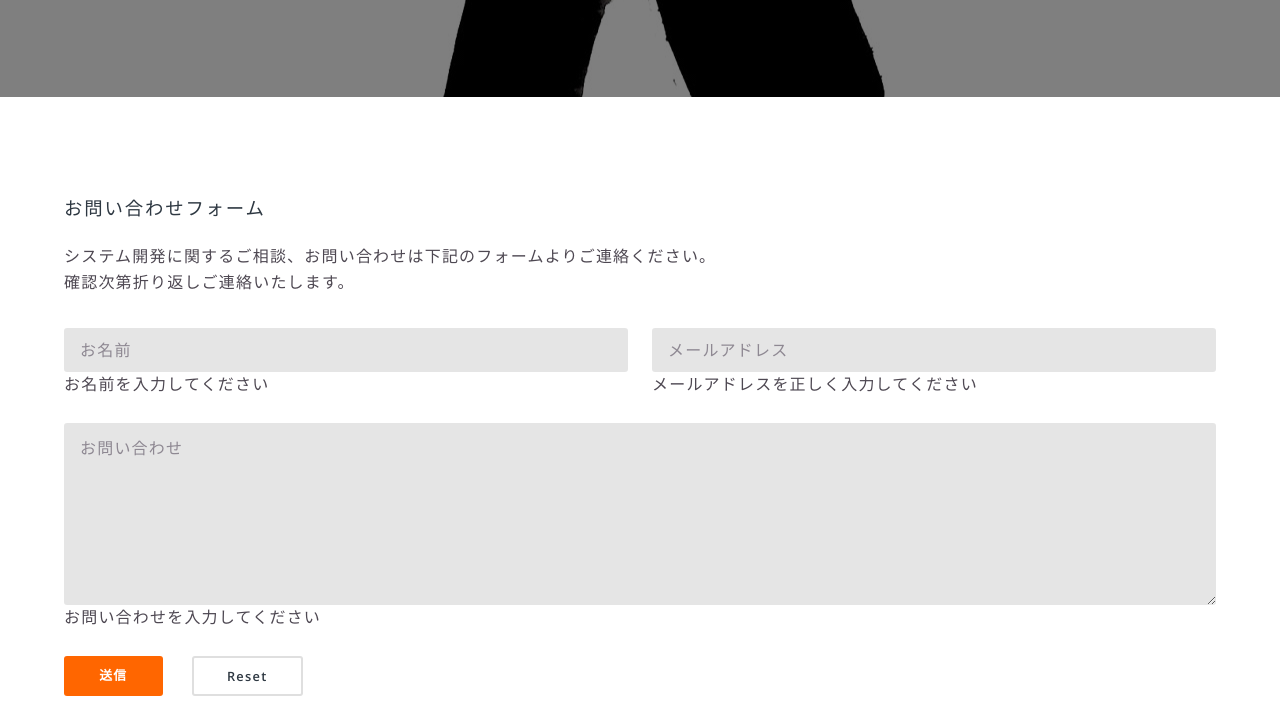
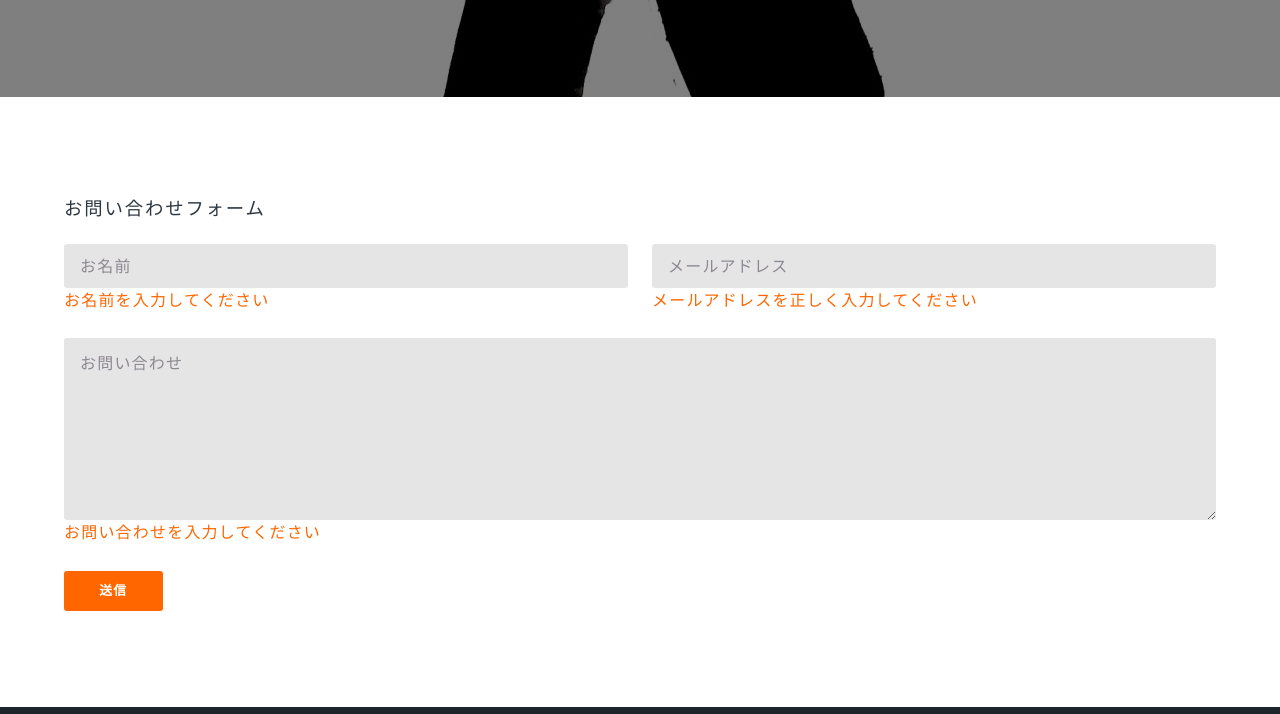
Before and after one commit to algolab-inc/algolab-inc.github.io, a plain HTML site: page contact/index.html in a window 1280 px wide. Shown: the part 238-952 px from the top of the page. Drawn offline with nearby package versions, Linux system fonts and the light colour scheme.

Commit message:
refs #1 デザイン修正

```diff
--- /dev/null
+++ b/assets/css/formrun_www.css
@@ -0,0 +1,3 @@
+.formrun .error_message{
+    color: #f60;
+}
--- a/contact/index.html
+++ b/contact/index.html
@@ -11,7 +11,11 @@
     <!--[if lte IE 9]><link rel="stylesheet" href="../assets/css/ie9.css" /><![endif]-->
     <link rel="stylesheet" href="../assets/css/override.css" />
     <link rel="shortcut icon" href="../favicon.ico" type="image/png">
+
+    <!--formrun-->
     <script src="https://sdk.form.run/js/v2/formrun.js"></script>
+    <link rel="stylesheet" href="../assets/css/formrun_www.css" />
+
   </head>
   <body>
 
@@ -48,36 +52,31 @@
       <div class="inner">
 
         <h3>お問い合わせフォーム</h3>
-        <p>システム開発に関するご相談、お問い合わせは下記のフォームよりご連絡ください。<br />
-          確認次第折り返しご連絡いたします。</p>
 
         <!-- class, action, methodを変更しないでください -->
         <form class="formrun" action="https://form.run/api/v1/r/khd66q4mk1vgs3tj6tub48ha" method="post">
           <div class="row uniform">
             <div class="6u 12u$(xsmall)">
               <input name="お名前" type="text" id="demo-name" value="" placeholder="お名前" data-formrun-required />
-              <div data-formrun-show-if-error="お名前">お名前を入力してください</div>
+              <div data-formrun-show-if-error="お名前" class="error_message">お名前を入力してください</div>
             </div>
             <div class="6u$ 12u$(xsmall)">
               <input name="メールアドレス" type="text" data-formrun-type="email" data-formrun-required id="demo-email" value="" placeholder="メールアドレス" />
-              <div data-formrun-show-if-error="メールアドレス">メールアドレスを正しく入力してください</div>
+              <div data-formrun-show-if-error="メールアドレス" class="error_message">メールアドレスを正しく入力してください</div>
             </div>
             <div class="12u$">
               <textarea name="お問い合わせ" id="demo-message" placeholder="お問い合わせ" rows="6" data-formrun-required></textarea>
-              <div data-formrun-show-if-error="お問い合わせ">お問い合わせを入力してください</div>
+              <div data-formrun-show-if-error="お問い合わせ" class="error_message">お問い合わせを入力してください</div>
             </div>
             <div class="12u$">
               <ul class="actions">
                 <li>
                   <button type="submit" data-formrun-error-text="未入力の項目があります" data-formrun-submitting-text="送信中..." class="special">送信</button>
                 </li>
-                <li><input type="reset" value="Reset" /></li>
               </ul>
             </div>
           </div>
         </form>
-
-
       </div>
     </section>
   </article>
```
